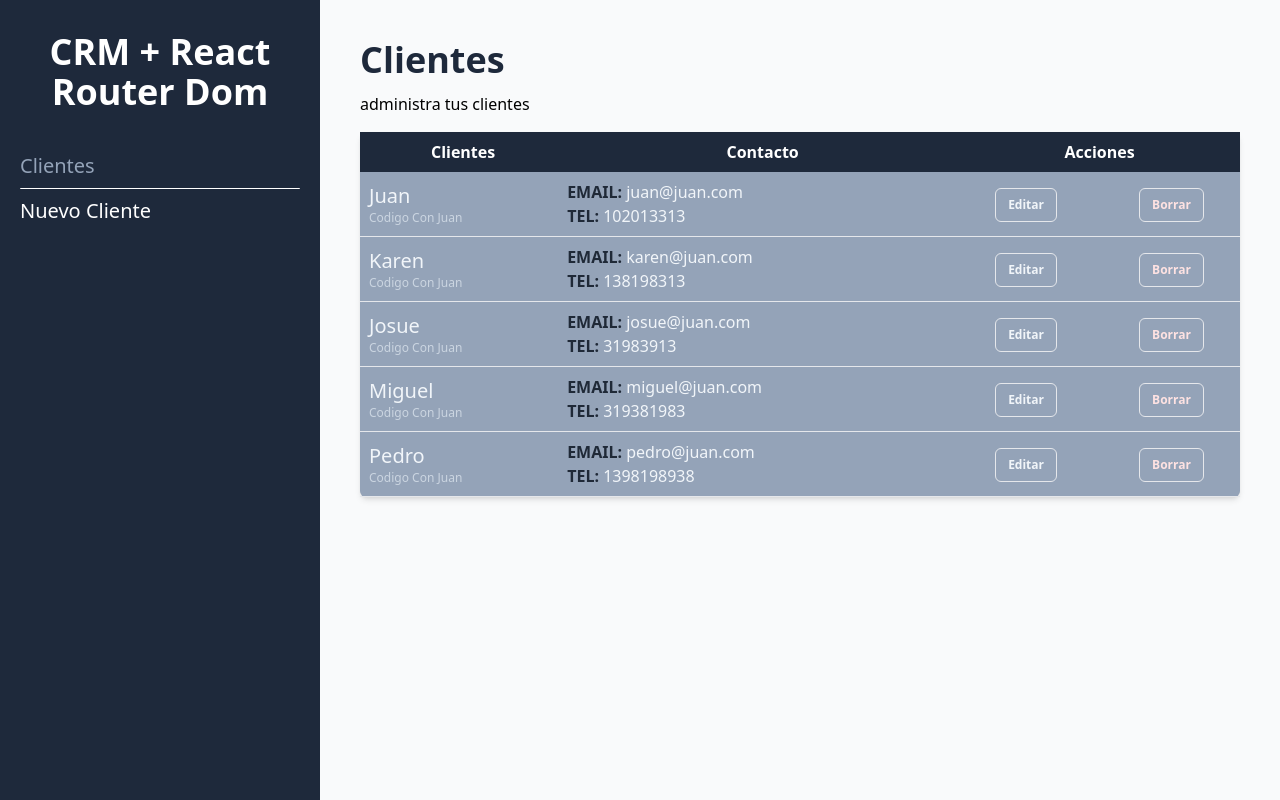
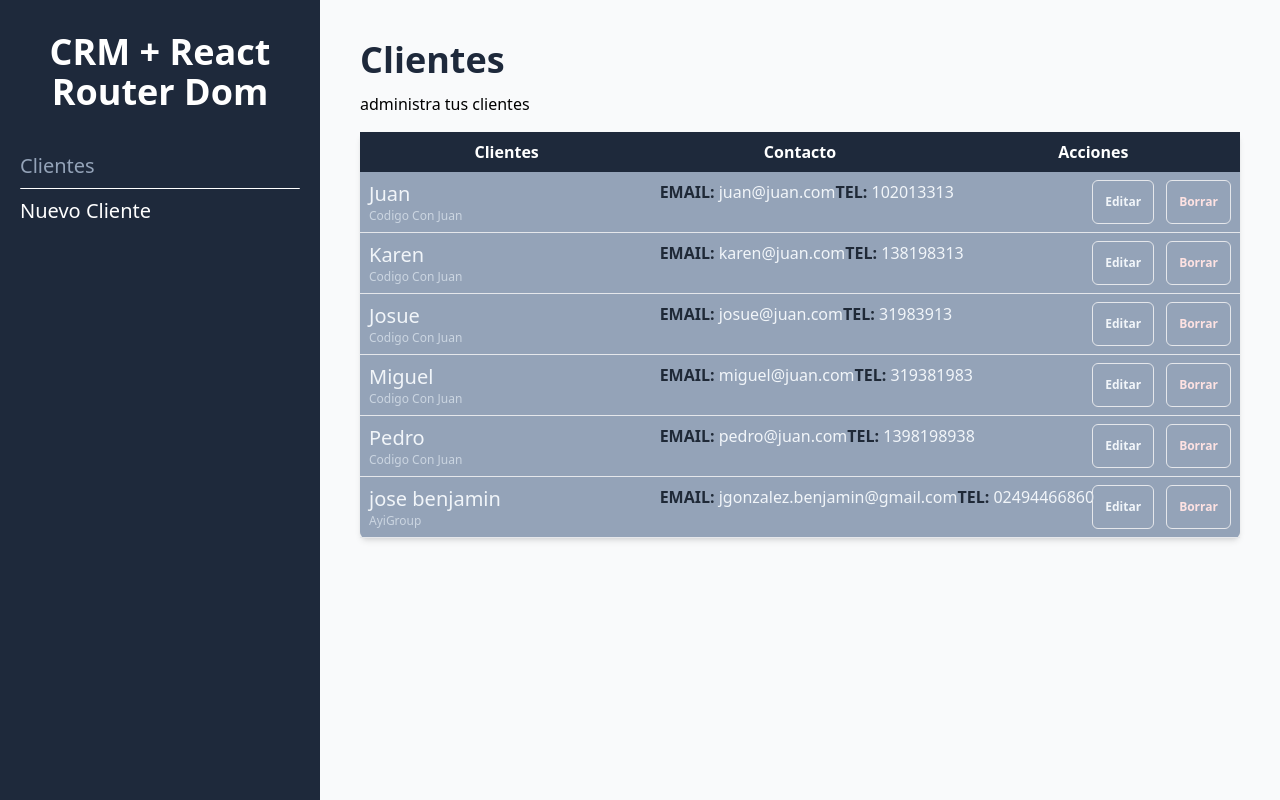
Before and after one commit to benjabenjabenja/crm-react, a React (Vite) app: page / in a window 1280 px wide. Built offline with nearby package versions, Linux system fonts and the light colour scheme; data requests are answered from the project's data file.

Commit message:
agregado de erro componente para las routes

```diff
--- a/db.json
+++ b/db.json
@@ -1,39 +1,47 @@
 {
   "clientes": [
     {
-            "id": 1,
+      "id": "1",
       "nombre": "Juan",
       "telefono": 102013313,
       "email": "juan@juan.com",
       "empresa": "Codigo Con Juan"
     },
     {
-            "id": 2,
+      "id": "2",
       "nombre": "Karen",
       "telefono": 138198313,
       "email": "karen@juan.com",
       "empresa": "Codigo Con Juan"
     },
     {
-            "id": 3,
+      "id": "3",
       "nombre": "Josue",
       "telefono": 31983913,
       "email": "josue@juan.com",
       "empresa": "Codigo Con Juan"
     },
     {
-            "id": 4,
+      "id": "4",
       "nombre": "Miguel",
       "telefono": 319381983,
       "email": "miguel@juan.com",
       "empresa": "Codigo Con Juan"
     },
     {
-            "id": 5,
+      "id": "5",
       "nombre": "Pedro",
       "telefono": 1398198938,
       "email": "pedro@juan.com",
       "empresa": "Codigo Con Juan"
+    },
+    {
+      "id": "f3d6",
+      "nombre": "jose benjamin",
+      "empresa": "AyiGroup",
+      "email": "jgonzalez.benjamin@gmail.com",
+      "telefono": "02494466860",
+      "notas": "asdfasdfadfdf"
     }
   ]
 }
--- a/src/components/Cliente.jsx
+++ b/src/components/Cliente.jsx
@@ -3,23 +3,23 @@
 const Cliente = ({ data }) => {
     const { nombre, email, empresa, telefono } = data;
     return (
-        <tr className="border-b">
-            <td className="py-2">
+        <tr className="border-b w-full grid grid-cols-3 gap-4">
+            <td className="py-2 w-auto">
                 <p className="pl-2 text-xl text-slate-100">{nombre}</p>
                 <p className="text-xs text-slate-300 p-0 pl-2 m-0">{empresa}</p>
             </td>
-            <td className="py-2 text-slate-100">
-                <p><span className="text-gray-800 uppercase font-bold">Email: </span>{email}</p>
-                <p><span className="text-gray-800 uppercase font-bold">Tel: </span>{telefono}</p>
+            <td className="py-2 w-auto text-slate-100 flex justify-between">
+                <p className="text-ellipsis whitespace-nowrap"><span className="text-gray-800 uppercase font-bold">Email: </span>{email}</p>
+                <p className="text-ellipsis whitespace-nowrap"><span className="text-gray-800 uppercase font-bold">Tel: </span>{telefono}</p>
             </td>
-            <td className="py-2 text-slate-100 flex justify-around gap-3 mt-2">
+            <td className="py-2 w-auto text-slate-100 flex justify-end gap-3 mr-2">
                 <button
                     type="button"
-                    className="text-slate-100 hover:text-slate-800 px-3 py-2 m-auto hover:border-slate-800 border rounded-md font-bold text-xs transition__all"
+                    className="text-slate-100 hover:text-slate-800 px-3 py-0 hover:border-slate-800 border rounded-md font-bold text-xs transition__all"
                 >Editar</button>
                 <button
                     type="button"
-                    className="text-red-100 hover:text-red-800 px-3 py-2 m-auto hover:border-red-800 border rounded-md font-bold text-xs transition__all"
+                    className="text-red-100 hover:text-red-800 px-3 py-0 hover:border-red-800 border rounded-md font-bold text-xs transition__all"
                 >Borrar</button>
             </td>
         </tr>
--- a/src/components/Error.jsx
+++ b/src/components/ErrorAlertForm.jsx
@@ -1,5 +1,5 @@
 /* eslint-disable react/prop-types */
-const Error = ({children}) => {
+const ErrorAlertForm = ({children}) => {
     return (
         <div className="py-2 text-left text-slate-100 pl-4 mb-1 font-bold bg-red-700 rounded-md">
             {children}
@@ -7,4 +7,4 @@ const Error = ({children}) => {
     );
 };
 
-export default Error;
+export default ErrorAlertForm;
--- /dev/null
+++ b/src/components/ErrorPage.jsx
@@ -0,0 +1,13 @@
+import { useRouteError } from 'react-router-dom';
+
+export default function ErrorPage() {
+
+    const errors = useRouteError();
+    return (
+        <div className='space-y-8'>
+            <h1 className="text-6xl font-extra-bold text-slate-800">CRM - Clientes</h1>
+            <p className="text-left text-xl">Hubo un error</p>
+            <p className="text-left text-xl">{errors.message}</p>
+        </div>
+    );
+}
--- a/src/components/TablaClientes.jsx
+++ b/src/components/TablaClientes.jsx
@@ -6,7 +6,7 @@ const TablaClientes = ({ th, data }) => {
     return (
         <table className="w-full bg-slate-400 shadow-md table-auto mt-4 rounded-md">
             <thead className="bg-slate-800 text-white rounded-md">
-                <tr>
+                <tr className="grid grid-cols-3">
                 {
                     isValidArray(th) && th.map( e => <th key={uniqueid()} className="p-2">{e}</th>)
                 }
--- /dev/null
+++ b/src/data/cliente.js
@@ -0,0 +1,25 @@
+const url_web_services = import.meta.env.VITE_API_URL;
+export async function get_clientes() {
+    const url = `${url_web_services}/clientes`;
+
+    const result = await fetch(url);
+    const response = await result.json();
+
+    return response;
+}
+
+export async function add_cliente(datos) {
+    try {
+        const response = await fetch(`${url_web_services}/clientes`, {
+            method: 'POST',
+            body: JSON.stringify(datos),
+            headers: {
+                'Content-Type': 'aaplication/json'}
+        });
+        const r = await response.json();
+        return r;
+    } catch (error) {
+        console.error({ datos });
+        return false;
+    }
+}
--- a/src/data/cliente.jsx
+++ /dev/null
@@ -1,8 +0,0 @@
-export async function get_clientes() {
-    const url = `${import.meta.env.VITE_API_URL}/clientes`;
-
-    const result = await fetch(url);
-    const response = await result.json();
-
-    return response;
-}
--- a/src/pages/Index.jsx
+++ b/src/pages/Index.jsx
@@ -14,6 +14,7 @@ export function loader() {
 function Index() {
     // data que se carga desde el loader
     const data = useLoaderData();
+
     return (
         <>
             <h1 className="font-black text-4xl text-slate-800">Clientes</h1>
--- a/src/pages/NuevoCliente.jsx
+++ b/src/pages/NuevoCliente.jsx
@@ -1,9 +1,11 @@
 /* eslint-disable no-useless-escape */
 /* eslint-disable react-refresh/only-export-components */
-import { useNavigate, Form, useActionData } from "react-router-dom";
+import { useNavigate, Form, useActionData, redirect } from "react-router-dom";
+import { uniqueid } from "../helpers";
 import Formulario from "../components/Formulario";
-import { uniqueid } from "../helpers";
-import Error from "../components/Error";
+import ErrorAlertForm from "../components/ErrorAlertForm";
+import { add_cliente } from "../data/cliente";
+
 // responde al method 'post' definido en el formulario
 export async function action({ request }) {
     const formData = await request.formData();
@@ -20,6 +22,11 @@ export async function action({ request }) {
     if (Object.keys(errores).length > 0) {
         return errores;
     }
+
+    // guardo los datos
+    await add_cliente(format);
+
+    return redirect('/');
 }
 
 const NuevoCliente = () => {
@@ -48,7 +55,7 @@ const NuevoCliente = () => {
             </div>
             <div className="bg-white-300 shadow-md rounded-md mf:w-3/4 mx-auto mt-2 px-5 py-10">
                 {
-                    errores?.length && errores?.map(m => <Error key={uniqueid()}>{m}</Error> )
+                    errores?.length && errores?.map(m => <ErrorAlertForm key={uniqueid()}>{m}</ErrorAlertForm> )
                 }
                 <Form
                     method="post"
--- a/src/routes-pages.jsx
+++ b/src/routes-pages.jsx
@@ -2,6 +2,7 @@ import { createBrowserRouter } from "react-router-dom";
 import Layout from "./components/Layout";
 import NuevoCliente, { action as nuevoClienteAction } from "./pages/NuevoCliente";
 import Index, { loader as clientsLoader } from "./pages/Index";
+import ErrorPage from "./components/ErrorPage";
 
 /**
  * Se renderiza cada elemento de children, dentro del componente Layout
@@ -15,12 +16,14 @@ const router = createBrowserRouter([
 			{
 				index: true,
 				element: <Index />,
-				loader: clientsLoader
+				loader: clientsLoader,
+				errorElement: <ErrorPage />
 			},
 			{
 				path: 'clientes/nuevo',
 				element: <NuevoCliente />,
-				action: nuevoClienteAction
+				action: nuevoClienteAction,
+				errorElement: <ErrorPage />
 			}
 		]
 	},
```
Lines whose indentation alone changed are shown as unchanged.
